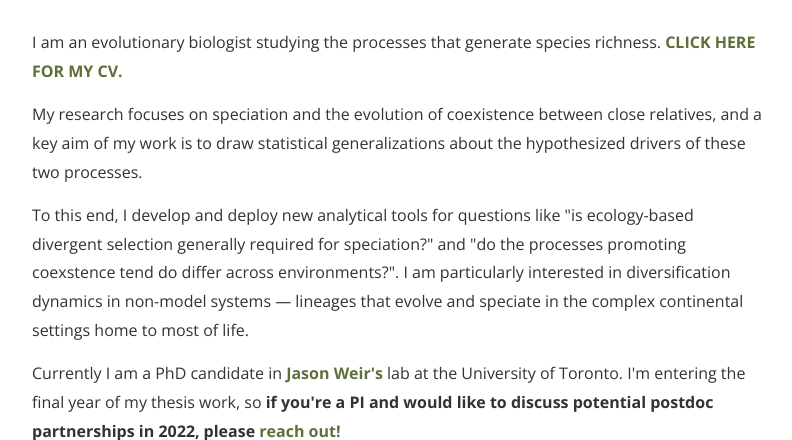
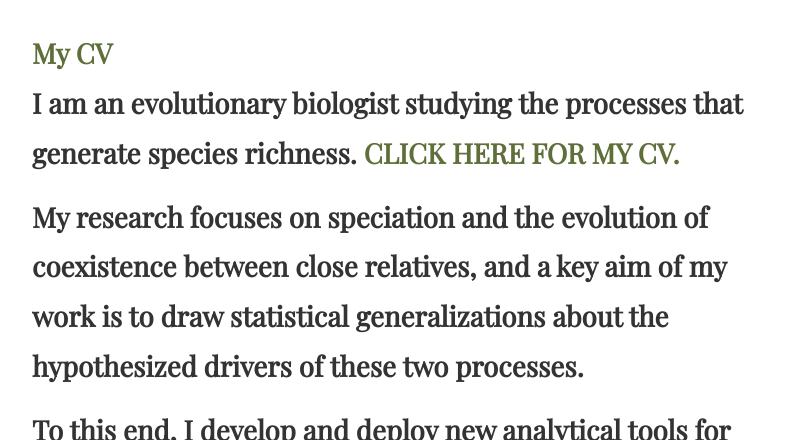
Before and after one commit to SeanASAnderson/SeanASAnderson.github.io, a Jekyll site: the page built from index.html, in a window 1280 px wide and 900 px high, cut to the strip 460-900 px from the top of the window. Shown: the whole strip, without its empty margins (240-1032 px from the left). Built offline with Jekyll 4.4.1, drawn with Linux system fonts in a browser that asks for light colours; nearby versions of some CDN libraries; some web fonts are replaced; the list of posts is cut into pages by our own code.

Commit message:
new my cv in bio

```diff
--- a/index.html
+++ b/index.html
@@ -44,6 +44,8 @@ pagination:
 </ul>
 
 <body>
+
+  <h2> <a href="https://github.com/SeanASAnderson/CV/blob/main/AndersonSean.CV.2021.pdf">My CV </a>
   <!--<h1> <center> Welcome! </center> </h1>-->
   <p> I am an evolutionary biologist studying the processes that generate species richness. <a href="https://github.com/SeanASAnderson/CV/blob/main/AndersonSean.CV.2021.pdf"><b>CLICK HERE FOR MY CV.</b></a> </p>
   <p>My research focuses on speciation and the evolution of coexistence between close relatives, and a key aim of my work is to draw statistical generalizations about the hypothesized drivers of these two processes. </p>
```
